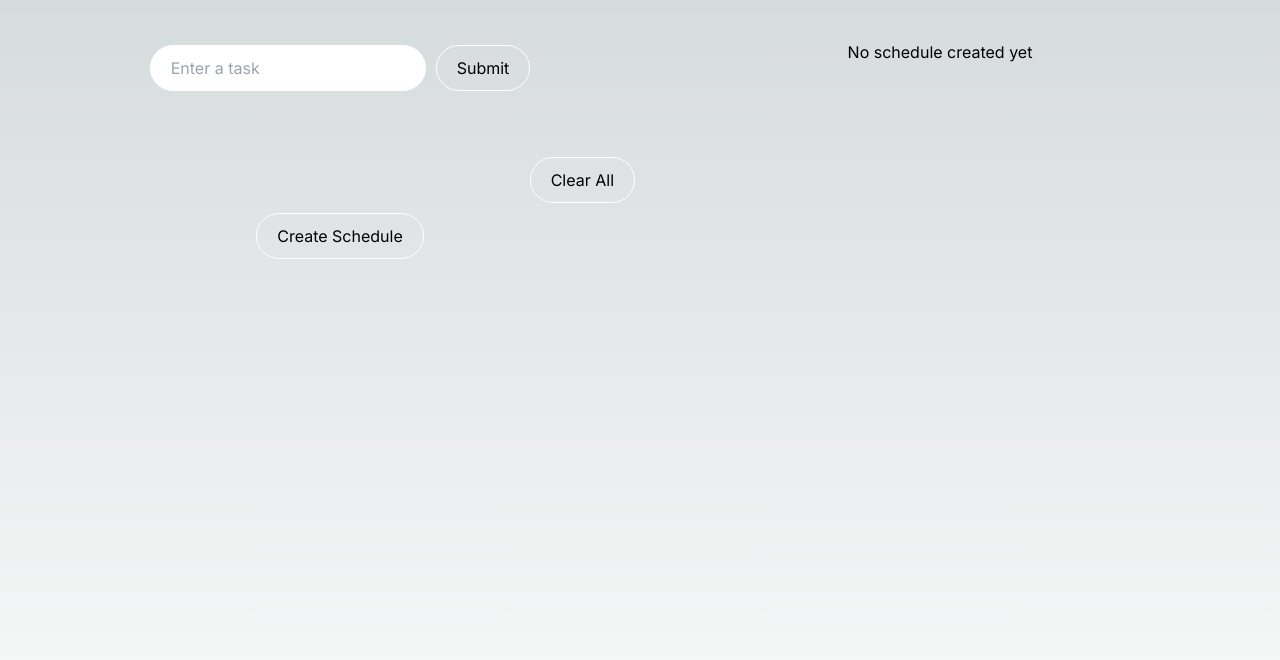
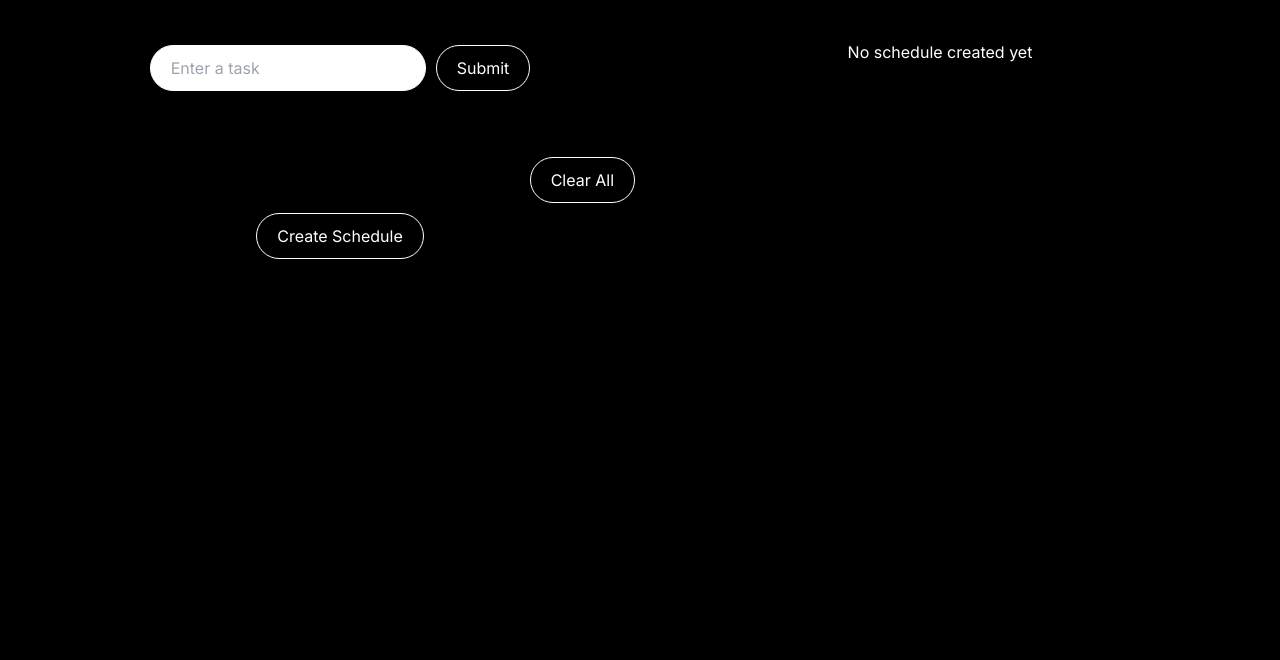
Before and after one commit to erik-ksth/ai-scheduler, a Next.js app: page / in a window 1280 px wide. Shown: the top 660 px of the page. Built offline with nearby package versions, Linux system fonts and the light colour scheme.

Commit message:
feat: disable light mode

```diff
--- a/src/app/globals.css
+++ b/src/app/globals.css
@@ -2,19 +2,19 @@
 @tailwind components;
 @tailwind utilities;
 
-:root {
+/* :root {
   --foreground-rgb: 0, 0, 0;
   --background-start-rgb: 214, 219, 220;
   --background-end-rgb: 255, 255, 255;
-}
+} */
 
-@media (prefers-color-scheme: dark) {
+/* @media (prefers-color-scheme: dark) { */
   :root {
     --foreground-rgb: 255, 255, 255;
     --background-start-rgb: 0, 0, 0;
     --background-end-rgb: 0, 0, 0;
   }
-}
+/* } */
 
 body {
   color: rgb(var(--foreground-rgb));
```
